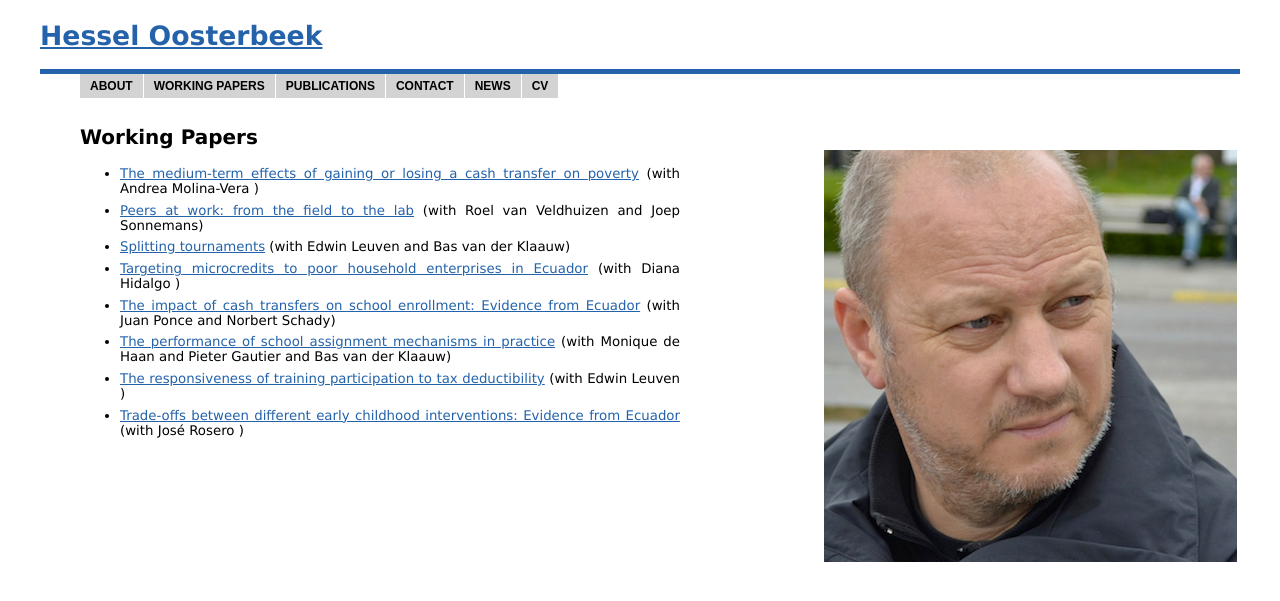
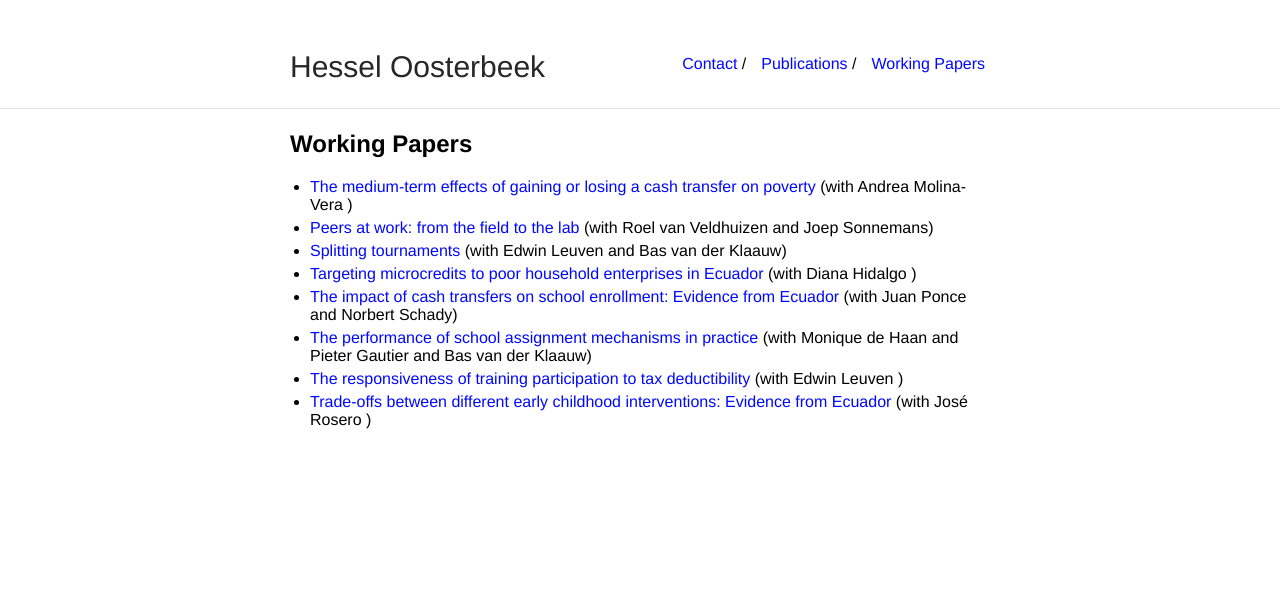
Before and after one commit to oosterbeek/www, a Jekyll site: the page built from _pages/01_papers.md, in a window 1280 px wide. Shown: the top 601 px of the page. Built offline with Jekyll 4.4.1, drawn with Linux system fonts in a browser that asks for light colours; some web fonts are replaced.

Commit message:
new style

```diff
--- a/_config.yml
+++ b/_config.yml
@@ -19,7 +19,7 @@ email: h.oosterbeek@uva.nl
 description: > # this means to ignore newlines until "baseurl:"
   Hessel Oosterbeek's academic web site
 baseurl: "" # the subpath of your site, e.g. /blog
-url: "http://oosterbeek.github.io/www" # the base hostname & protocol for your site, e.g. http://example.com
+url: "http://oosterbeek.economists.nl" # the base hostname & protocol for your site, e.g. http://example.com
 
 # Build Settings
 sass:
--- a/_includes/head.html
+++ b/_includes/head.html
@@ -1,14 +1,53 @@
 <head>
-	<meta charset="utf-8">
-	<meta http-equiv="x-ua-compatible" content="ie=edge">
-	<meta name="viewport" content="width=device-width, initial-scale=1">
+    <title>{% if page.title %}{{ page.title }}{% else %}{{ site.title }}{% endif %}</title>
 
-	<title>{{site.name}} {% if page.title %} - {{ page.title }}{% endif %}</title>
-
-	<link rel="stylesheet" href="{{ "/css/main.css" | prepend: site.baseurl }}">
-	<link rel="canonical" href="{{ page.url | replace:'index.html','' | prepend: site.baseurl | prepend: site.url }}">
-	<link href='https://fonts.googleapis.com/css?family=Open+Sans:400,300,700,800,600' rel='stylesheet' type='text/css'>
-	<link href='https://fonts.googleapis.com/css?family=Muli:400,300' rel='stylesheet' type='text/css'>
-	<script src="//ajax.googleapis.com/ajax/libs/swfobject/2.2/swfobject.js"></script>
-
+    <meta charset="utf-8">
+    <meta name="viewport" content="width=device-width, initial-scale=1">
+    <meta name="keywords" content="blog, accent, {{ site.author }}, {{ site.title }}, jekyll">
+    <meta name="author" content="{{ site.author }}">
+    {% if page.url == "/404.html" %}
+        <meta http-equiv="refresh" content="5; url=/">
+    {% endif %}
+    {% if page.description %}
+        {% assign desc = page.description %}
+    {% else %}
+        {% assign desc = site.description %}
+    {% endif %}
+    {% if page.url %}
+        {% assign url = site.url | append: site.baseurl | append: page.url %}
+    {% else %}
+        {% assign url = site.url | append: site.baseurl | append: page.url %}
+    {% endif %}
+    <meta name="description" content="{{ desc }}">
+    <link href='https://fonts.googleapis.com/css?family=Inconsolata:400,700' rel='stylesheet' type='text/css'>
+    <link rel="alternate" type="application/rss+xml" title="{{ site.title }} RSS" href="/feed.xml" />
+    <link rel="stylesheet" href="{{ site.url }}{{ site.baseurl }}/css/main.css">
+    {% if site.favicon %}
+        <link rel="icon" type="image/ico" href="{{ site.favicon_location }}">
+        <link rel="shortcut-icon" type="image/ico" href="{{ site.favicon_location }}">
+    {% endif %}
+    {% if site.twitter_username %}
+        <link rel="author" href="https://twitter.com/{{ site.twitter_username }}">
+    {% endif %}
+    <!-- Facebook Open Graph -->
+    <meta name="og:description" content="{{ desc }}">
+    <meta name="og:title" content="{{ site.title }}">
+    <meta name="og:url" content="{{ url }}">
+    <meta name="og:type" content="article">
+    {% if site.og_image %}
+        <meta name="og:image" content="{{ site.og_image }}">
+    {% endif %}
+    {% if site.facebook_id %}
+        <meta name="fb:admins" content="{{ site.facebook_id }}">
+    {% endif %}
+    <!-- Twitter -->
+    <meta name="twitter:card" content="summary">
+    <meta name="twitter:title" content="{{ site.title }}">
+    <meta name="twitter:description" content="{{ desc }}">
+    <meta name="twitter:url" content="{{ url }}">
+    {% if site.twitter_image %}
+        <meta name="twitter:image" content="{{ site.twitter_image }}">
+    {% else %}
+        <meta name="twitter:image" content="{{ site.profile_picture }}">
+    {% endif %}
 </head>
--- a/_includes/header.html
+++ /dev/null
@@ -1,17 +0,0 @@
-<header>
-	<h1><a href="{{ site.baseurl }}">{{ site.title }}</a></h1>
-</header>
-
-<aside>
-	<div class="container">
-		<nav>
-			<ul>
-				{% for page in site.pages %} {% if page.title %}
-				<li><a href="{{ page.url | prepend: site.baseurl }}">{{ page.title }}</a></li>
-				{% endif %} {% endfor %}
-				<li><a href="{{ "/news" | prepend: site.baseurl }}">News</a></li>
-				<li><a href="http://files.getdropbox.com/u/364261/CV-Oosterbeek.pdf">CV</a></li>
-			</ul>
-		</nav>
-	</div>
-</aside>
--- a/_layouts/default.html
+++ b/_layouts/default.html
@@ -2,14 +2,42 @@
 <html>
 {% include head.html %}
 
-<body>
-	{% include header.html %}
-	<main>
-		<article>
-			{{ content }}
-		</article>
-		{% include footer.html %}
-	</main>
-</body>
+    <div class="wrapper">
+        <div class="navbar container">
+            <a id="author-name" class="alignable pull-left" href="{{ site.url }}{{ site.baseurl }}">{{ site.title }}</a>
+            <ul class="alignable pull-right navbar-ul">
+				{% for page in site.pages %}
+					{% if page.title %}
+						<li class="alignable pull-right nav-list"><a href="{{ page.url | prepend: site.baseurl }}">{{ page.title }}</a>
+                    {% if forloop.first == false %}
+                        /
+                    {% endif %}
+						</li>
+					{% endif %}
+				{% endfor %}
+            </ul>
+        </div>
+        <div style="clear:both"></div>
+        <hr>
+        {% if page.is_contact == true %}
+            <div class="container content contact">
+                {{ content }}
+            </div>
+        {% else %}
+            <div class="container content">
+                {{ content }}
+            </div>
+        {% endif %}
+    </div>
+    {% if site.tracking_id %}
+        <script>
+          (function(i,s,o,g,r,a,m){i['GoogleAnalyticsObject']=r;i[r]=i[r]||function(){
+          (i[r].q=i[r].q||[]).push(arguments)},i[r].l=1*new Date();a=s.createElement(o),
+          m=s.getElementsByTagName(o)[0];a.async=1;a.src=g;m.parentNode.insertBefore(a,m)
+          })(window,document,'script','//www.google-analytics.com/analytics.js','ga');
+          ga('create', '{{ site.tracking_id }}', 'auto');
+          ga('send', 'pageview');
+        </script>
+    {% endif %}
 
 </html>
--- a/_sass/_base.scss
+++ /dev/null
@@ -1,18 +0,0 @@
-$content-width: 800px;
-$main: #19CCAA;
-$font-style: 'Open Sans', sans-serif;
-$font-color: #262626;
-$link-color: #425469;
-$link-hover-color: $main;
-$heading-font: 'Muli', sans-serif;
-$heading-font-color: #425469;
-$light: #E7EDF4;
-$header:  #1D1425;
-
-*,
-*::before,
-*::after {
-	-webkit-box-sizing: border-box;
-	-moz-box-sizing: border-box;
-	box-sizing: border-box;
-}
--- a/_sass/_layout.scss
+++ /dev/null
@@ -1,111 +0,0 @@
- body {
-	margin: 0;
-	color: $font-color;
-	font-family: $font-style;
-	font-size: 1.1em;
-	line-height: 1.6;
-	-webkit-font-smoothing: antialiased;
-}
-h1,
-h2,
-h3 {
-	font-weight: 600;
-	color: $heading-font-color;
-	font-family: $heading-font;
-	line-height: 1.5;
-}
-h1 {
-	color: $main;
-	font-size: 2.5em;
-	a,
-	a:visited {
-		text-decoration: none;
-		color: $main;
-	}
-}
-h2 {
-	font-size: 2em;
-}
-a,
-a:visited {
-	color: $link-color;
-	text-decoration: underline;
-	font-weight: bold;
-}
-a:hover {
-	color: $link-hover-color;
-	text-decoration: underline;
-}
-header {
-	background: $header;
-	padding: 0px 15px;
-	text-align: center;
-	margin: 50px 0 0;
-	height: 10vh;
-	display: flex;
-	justify-content: center;
-	align-items: center;
-}
-main {
-	padding: 0 15px;
-	max-width: $content-width;
-	margin: 0 auto;
-}
-time {
-	color: #898989;
-}
-.container {
-	max-width: $content-width;
-	margin: 0 auto;
-}
-
-/* Aside */
-
-aside {
-	position: fixed;
-	top: 0;
-	left: 0;
-	background: #fff;
-	width: 100%;
-	z-index: 2;
-	border-bottom: 1px solid lighten($light, 30%);
-	box-shadow: 0px 1px 1px RGBA(4, 25, 54, .1);
-	nav {
-		float: left;
-		max-width: 800px;
-		margin: 0 auto;
-		ul {
-			margin: 0;
-			padding: 0;
-			list-style: none;
-			li {
-				float: left;
-				position: relative;
-				a {
-					text-decoration: none;
-					display: block;
-					padding: 15px;
-					font-family: 'Muli', sans-serif;
-					line-height: 20px;
-					margin-bottom: -1px;
-					box-shadow: 0;
-					&:hover,
-					&:active {
-						background: $header;
-						text-decoration: none;
-						color: $main;
-					}
-				}
-			}
-		}
-		&:after {
-			content: '';
-			display: table;
-			clear: both;
-		}
-	}
-}
-footer {
-	text-align: center;
-	padding: 40px;
-}
--- a/_sass/_old.scss
+++ /dev/null
@@ -1,119 +0,0 @@
-body {
-	margin: 20px 40px 0 40px; /*margin between first menu item and left browser edge*/
-	padding: 0px;
-	font-family: Lucida Grande,Arial, Helvetica, sans-serif;
-	font-size: 10pt;
-	color: black;
-	background-image: url(http://oosterbeek.economists.nl/hessel-small.png);
-	background-repeat: no-repeat;
-	background-position: 95% 150px;
-	}
-
-#Content {
-	min-height: 300px;
-	margin-left: 20px;
-	width: 600px;
-	padding:20px;
-	text-align: justify;
-}
-
-main {
-	min-height: 300px;
-	margin-left: 20px;
-	width: 600px;
-	padding:20px;
-	text-align: justify;
-}
-
-*.Abstract {
-	width: 600px;
-	padding: 20px 0 0 0;
-	border-width: 0px;
-	border-bottom-width: 1px;
-	border-style: dotted;
-	border-color: #2463AB;
-}
-
-a:link {color:#2463AB;}
-a:visited {color:#2463AB;}
-
-ul li {
-    margin: 0.5em 0;
-    }
-
-
-/*Credits: Dynamic Drive CSS Library */
-/*URL: http://www.dynamicdrive.com/style/ */
-
-.container {
-padding: 0;
-width: 100%;
-border-top: 5px solid #2463AB; /*Highlight red color theme*/
-background: transparent;
-voice-family: "\"}\"";
-voice-family: inherit;
-}
-
-.container ul{
-margin:0;
-margin-left: 40px; /*margin between first menu item and left browser edge*/
-padding: 0;
-list-style: none;
-}
-
-.container li{
-display: inline;
-margin: 0 2px 0 0;
-padding: 0;
-text-transform:uppercase;
-}
-
-.container a{
-float: left;
-display: block;
-font: bold 12px Arial;
-color: black;
-text-decoration: none;
-margin: 0 1px 0 0; /*Margin between each menu item*/
-padding: 5px 10px 5px 10px; /*Padding within each menu item*/
-background-color: lightgrey; /*Default menu color*/
-border-bottom: 8px solid white;
-}
-
-.container a:hover{
-background-color: #2463AB; /*Highlight red color theme*/
-padding-top: 10px; /*Set padding-top value to default's padding-top + padding-bottom */
-padding-bottom: 0; /*Set padding-bottom value to 0 */
-border-bottom-color: #2463AB; /*Highlight red color theme*/
-color: white;
-}
-
-.container .current a{ /** currently selected menu item **/
-background-color: #2463AB; /*Highlight red color theme*/
-padding-top: 10px; /*Set padding-top value to default's padding-top + padding-bottom */
-padding-bottom: 0; /*Set padding-bottom value to 0 */
-border-bottom-color: #2463AB; /*Highlight red color theme*/
-color: white;
-}
-
-
-.shiftcontainer{
-position: relative;
-left: 5px; /*Number should match -left shadow depth below*/
-top: 5px; /*Number should match -top shadow depth below*/
-}
-
-.shadowcontainer{
-width: 300px; /* container width*/
-background-color: #d1cfd0;
-}
-
-.shadowcontainer .innerdiv{
-/* Add container height here if desired */
-background-color: white;
-border: 1px solid gray;
-padding: 6px;
-position: relative;
-left: -5px; /*shadow depth*/
-top: -5px; /*shadow depth*/
-}
--- /dev/null
+++ b/_sass/_style.scss
@@ -0,0 +1,100 @@
+@import "vars";
+
+/*
+ * Basic
+ */
+
+html {
+    height: 100%;
+    margin: 0;
+    padding: 0;
+}
+body {
+    margin: 0;
+    font-family: "Helvetica";
+    height: 100%;
+}
+a {
+    text-decoration: none;
+    color: $accent;
+}
+a:hover {
+    text-decoration: underline;
+}
+hr {
+    border: 0;
+    height: 0;
+    border-top: 1px solid rgba(0, 0, 0, 0.1);
+    border-bottom: 1px solid rgba(255, 255, 255, 0.3);
+}
+
+/*
+ * Navbar
+ */
+
+#author-name {
+    font-size: 30px;
+    color: #272727;
+    display: inline-block;
+}
+.navbar {
+    padding: 50px 0 50px 0;
+}
+.navbar-ul {
+    display: inline-block;
+    margin: 0;
+    padding: 5px 0 5px 0;
+    margin-left: 20px;
+}
+.nav-list {
+    list-style-type: none;
+    margin: 0 5px 0 10px;
+}
+.alignable {
+    display: inline-block;
+}
+.pull-left {
+    @extend .alignable;
+    float: left;
+}
+.pull-right {
+    @extend .alignable;
+    float: right;
+}
+
+/* Divs */
+
+.container {
+    max-width: $max-width;
+    margin: auto;
+}
+.wrapper {
+    min-height: 100%;
+}
+
+/* Mobile */
+
+@media (max-width: 800px) {
+    .container {
+        max-width: $med-width;
+        transition: 0.3s ease all;
+    }
+}
+
+@media (max-width: 650px) {
+    .container {
+        max-width: 83%;
+    }
+    .navbar-ul {
+        margin-top: 5px;
+    }
+}
+
+@media (max-width: 580px) {
+    #author-name {
+        display: inline-block;
+    }
+}
+
+@import "typography";
+@import "tables";
--- a/_sass/_syntax-highlighting.scss
+++ /dev/null
@@ -1,66 +0,0 @@
-/**
- * Syntax highlighting styles
- */
-.highlight {
-    background: #fff;
-
-    .c     { color: #998; font-style: italic } // Comment
-    .err   { color: #a61717; background-color: #e3d2d2 } // Error
-    .k     { font-weight: bold } // Keyword
-    .o     { font-weight: bold } // Operator
-    .cm    { color: #998; font-style: italic } // Comment.Multiline
-    .cp    { color: #999; font-weight: bold } // Comment.Preproc
-    .c1    { color: #998; font-style: italic } // Comment.Single
-    .cs    { color: #999; font-weight: bold; font-style: italic } // Comment.Special
-    .gd    { color: #000; background-color: #fdd } // Generic.Deleted
-    .gd .x { color: #000; background-color: #faa } // Generic.Deleted.Specific
-    .ge    { font-style: italic } // Generic.Emph
-    .gr    { color: #a00 } // Generic.Error
-    .gh    { color: #999 } // Generic.Heading
-    .gi    { color: #000; background-color: #dfd } // Generic.Inserted
-    .gi .x { color: #000; background-color: #afa } // Generic.Inserted.Specific
-    .go    { color: #888 } // Generic.Output
-    .gp    { color: #555 } // Generic.Prompt
-    .gs    { font-weight: bold } // Generic.Strong
-    .gu    { color: #aaa } // Generic.Subheading
-    .gt    { color: #a00 } // Generic.Traceback
-    .kc    { font-weight: bold } // Keyword.Constant
-    .kd    { font-weight: bold } // Keyword.Declaration
-    .kp    { font-weight: bold } // Keyword.Pseudo
-    .kr    { font-weight: bold } // Keyword.Reserved
-    .kt    { color: #458; font-weight: bold } // Keyword.Type
-    .m     { color: #099 } // Literal.Number
-    .s     { color: #d14 } // Literal.String
-    .na    { color: #008080 } // Name.Attribute
-    .nb    { color: #0086B3 } // Name.Builtin
-    .nc    { color: #458; font-weight: bold } // Name.Class
-    .no    { color: #008080 } // Name.Constant
-    .ni    { color: #800080 } // Name.Entity
-    .ne    { color: #900; font-weight: bold } // Name.Exception
-    .nf    { color: #900; font-weight: bold } // Name.Function
-    .nn    { color: #555 } // Name.Namespace
-    .nt    { color: #000080 } // Name.Tag
-    .nv    { color: #008080 } // Name.Variable
-    .ow    { font-weight: bold } // Operator.Word
-    .w     { color: #bbb } // Text.Whitespace
-    .mf    { color: #099 } // Literal.Number.Float
-    .mh    { color: #099 } // Literal.Number.Hex
-    .mi    { color: #099 } // Literal.Number.Integer
-    .mo    { color: #099 } // Literal.Number.Oct
-    .sb    { color: #d14 } // Literal.String.Backtick
-    .sc    { color: #d14 } // Literal.String.Char
-    .sd    { color: #d14 } // Literal.String.Doc
-    .s2    { color: #d14 } // Literal.String.Double
-    .se    { color: #d14 } // Literal.String.Escape
-    .sh    { color: #d14 } // Literal.String.Heredoc
-    .si    { color: #d14 } // Literal.String.Interpol
-    .sx    { color: #d14 } // Literal.String.Other
-    .sr    { color: #009926 } // Literal.String.Regex
-    .s1    { color: #d14 } // Literal.String.Single
-    .ss    { color: #990073 } // Literal.String.Symbol
-    .bp    { color: #999 } // Name.Builtin.Pseudo
-    .vc    { color: #008080 } // Name.Variable.Class
-    .vg    { color: #008080 } // Name.Variable.Global
-    .vi    { color: #008080 } // Name.Variable.Instance
-    .il    { color: #099 } // Literal.Number.Integer.Long
-}
--- /dev/null
+++ b/_sass/tables.scss
@@ -0,0 +1,34 @@
+table {
+    margin: 15px 0;
+    border-collapse: collapse;
+    width: 100%;
+    padding: 0;
+}
+table tr {
+    border-top: 1px solid #cccccc;
+    background-color: white;
+    margin: 0;
+    padding: 0;
+}
+table tr:nth-child(2n) {
+    background-color: #f8f8f8;
+}
+table tr th {
+    font-weight: bold;
+    border: 1px solid #cccccc;
+    text-align: left;
+    margin: 0;
+    padding: 6px 13px;
+}
+table tr td {
+    border: 1px solid #cccccc;
+    text-align: left;
+    margin: 0;
+    padding: 6px 13px;
+}
+table tr th :first-child, table tr td :first-child {
+    margin: 0;
+}
+table tr th :last-child, table tr td :last-child {
+    margin: 0;
+}
--- /dev/null
+++ b/_sass/typography.scss
@@ -0,0 +1,60 @@
+@import "vars";
+
+.content {
+    a:hover {
+        text-decoration: underline;
+    }
+    ol {
+        counter-reset: list;
+    }
+    ol > li {
+        list-style-position: none;
+        position: relative;
+        list-style: none;
+        margin-top: 5px;
+        margin-bottom: 5px;
+    }
+    ul > li {
+        margin: 5px 0 5px 0;
+    }
+    ul {
+        padding: 0 20px 0 20px;;
+    }
+    ol {
+        padding: 0 30px 0 30px;
+    }
+    ol > li:before {
+        content: "[" counter(list, decimal) "] ";
+        counter-increment: list;
+        position: absolute;
+        left: -30px;
+    }
+    blockquote {
+        //border: 1px solid black;
+        border-left: 5px solid #333333;
+        margin: 20px 0 20px 0;
+        padding: 2px 8px 2px 8px;
+        font-style: italic;
+    }
+    .profile-picture {
+        height: $image-size;
+        width: $image-size;
+        position: relative;
+        margin: -10px 0 0 15px;
+        float: right;
+        border-radius: 50%;
+        p & {
+            padding: 0;
+            margin: 0;
+        }
+        @media (max-width: $small-width) {
+            img {
+                margin-top: -5px;
+            }
+        }
+    }
+    img {
+        text-align: center;
+        width: 100%;
+    }
+}
--- /dev/null
+++ b/_sass/vars.scss
@@ -0,0 +1,14 @@
+/*
+ * Customization Variables
+ */
+
+$accent: #0008ff;
+$image-size: 85px;
+
+/*
+ * Build Variables, don't touch
+ */
+
+$max-width: 700px;
+$med-width: 600px;
+$small-width: 480px;
--- a/css/main.scss
+++ b/css/main.scss
@@ -1,5 +1,3 @@
 ---
-# Front matter comment to ensure Jekyll properly reads file.
 ---
-@import
-  "old"
+@import "style";
```
Also changed, not shown: _pages/01_about.md (deleted, +0 -19 lines), _pages/01_papers.md (renamed from _pages/02_papers.md), _pages/02_pubs.md (renamed from _pages/03_pubs.md), _pages/03_contact.md (renamed from _pages/04_contact.md).
